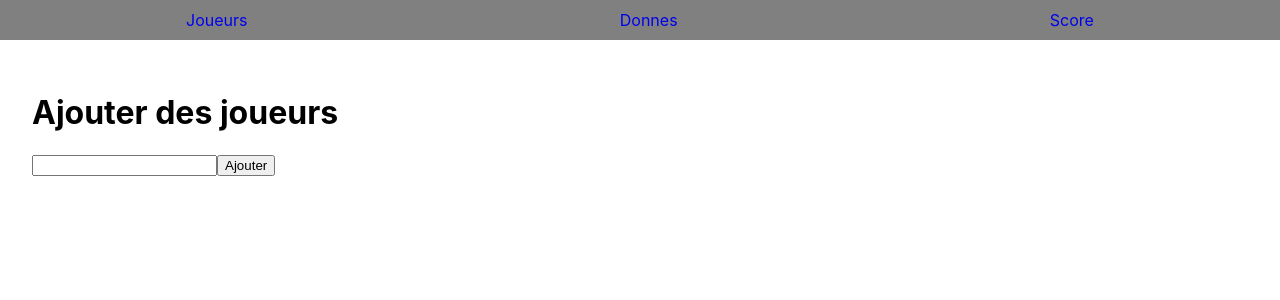
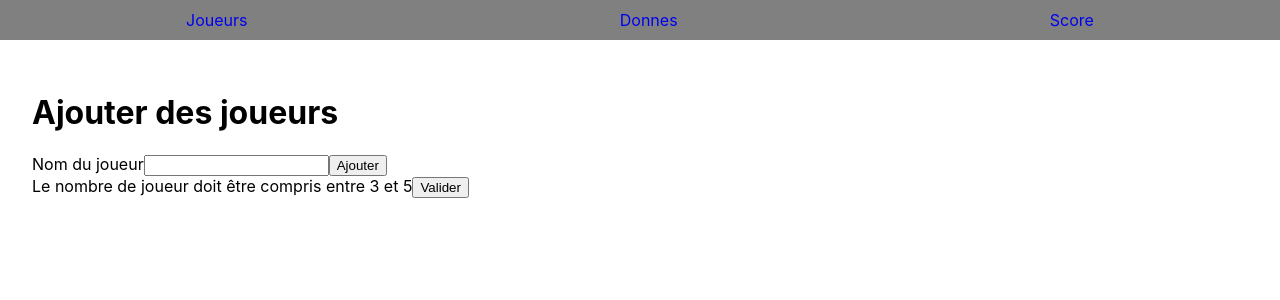
Before and after one commit to ndrplm/tarot-counter, a React (Create React App) app: page / in a window 1280 px wide. Shown: the top 300 px of the page. Built offline with nearby package versions, Linux system fonts and the light colour scheme.

Commit message:
🤾‍♀️ Add players to sessionStorage

```diff
--- a/src/pages/Index.tsx
+++ b/src/pages/Index.tsx
@@ -1,17 +1,25 @@
-import { useRef, useState } from 'react'
+import { useEffect, useRef, useState } from 'react'
+import { useNavigate } from 'react-router-dom'
 import Title from '../design_system/Title'
-
-interface Player {
-  name: string
-}
+import { Player } from '../types'
 
 const Index = () => {
+  const navigate = useNavigate()
+  const defaultPlayers: Player[] = sessionStorage.getItem('players')
+    ? JSON.parse(sessionStorage.players)
+    : [] // not very elegant but i'll find another way to have a default empty array
+
   const inputRef = useRef<HTMLInputElement>(null)
-  const [players, setPlayers] = useState<Player[]>([])
+  const [players, setPlayers] = useState<Player[]>(defaultPlayers)
+  const isInvalid = players.length < 3 || players.length > 5
+
+  useEffect(() => {
+    sessionStorage.setItem('players', JSON.stringify(players))
+  }, [players])
 
   const addPlayer = () => {
     if (!inputRef?.current?.value) return
-    setPlayers([...players, { name: inputRef.current.value }])
+    setPlayers([...players, { name: inputRef.current.value, id: Date.now() }])
     inputRef.current.value = ''
   }
 
@@ -19,17 +27,33 @@ const Index = () => {
     setPlayers(players => players.filter(({ name }) => name !== selectedPlayer.name))
   }
 
+  const onValidateClick = (e: React.MouseEvent) => {
+    e.preventDefault()
+    if (isInvalid) return
+    navigate('hands')
+  }
+
   return (
     <>
       <Title.H1>Ajouter des joueurs</Title.H1>
-      <input ref={inputRef} type="text" />
+
+      <label htmlFor="player-name">Nom du joueur</label>
+      <input name="player-name" ref={inputRef} type="text" />
       <button onClick={addPlayer}>Ajouter</button>
 
       {players.map(player => (
         <div key={player.name}>
-          <span>{player.name}</span> <button onClick={() => removePlayer(player)}>Supprimer</button>
+          <span>{player.name}</span>
+          <button onClick={() => removePlayer(player)}>Supprimer</button>
         </div>
       ))}
+
+      <div>
+        {isInvalid && <span>Le nombre de joueur doit être compris entre 3 et 5</span>}
+        <button type="submit" onClick={onValidateClick}>
+          Valider
+        </button>
+      </div>
     </>
   )
 }
```
